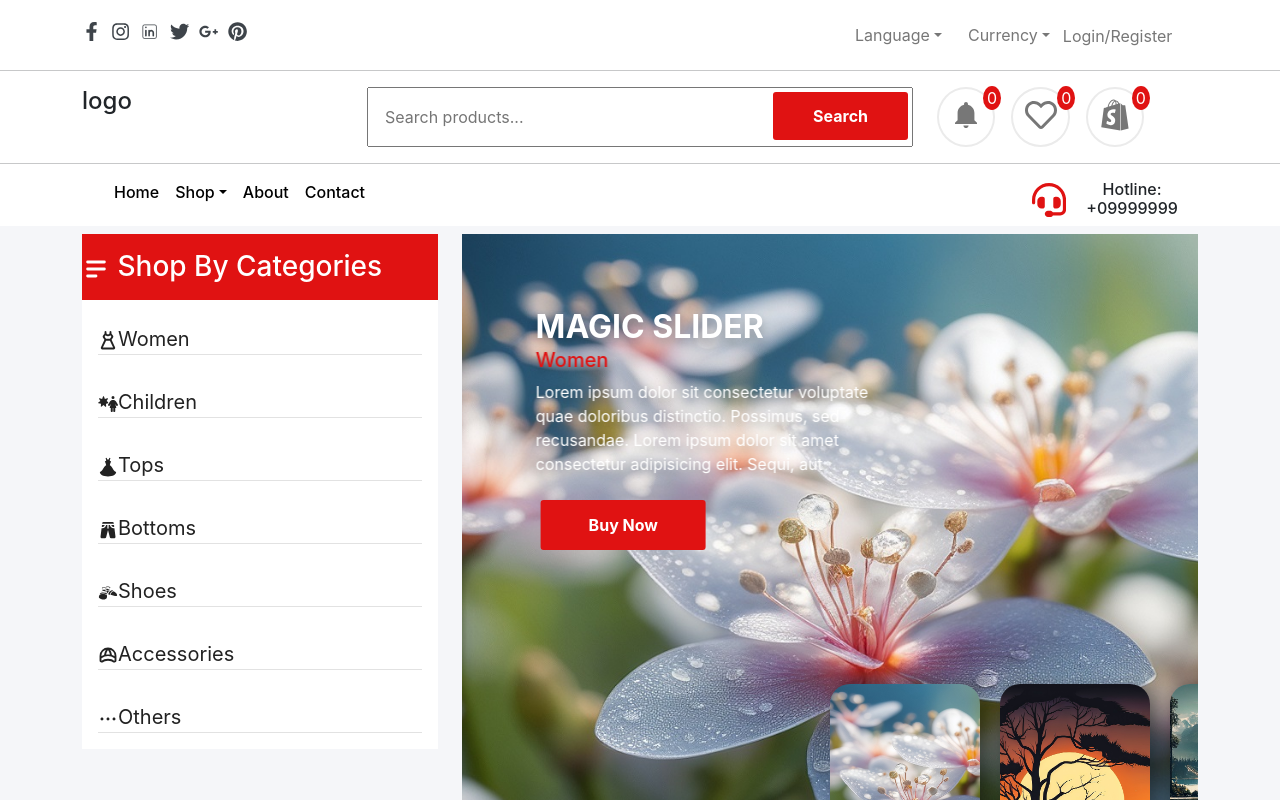
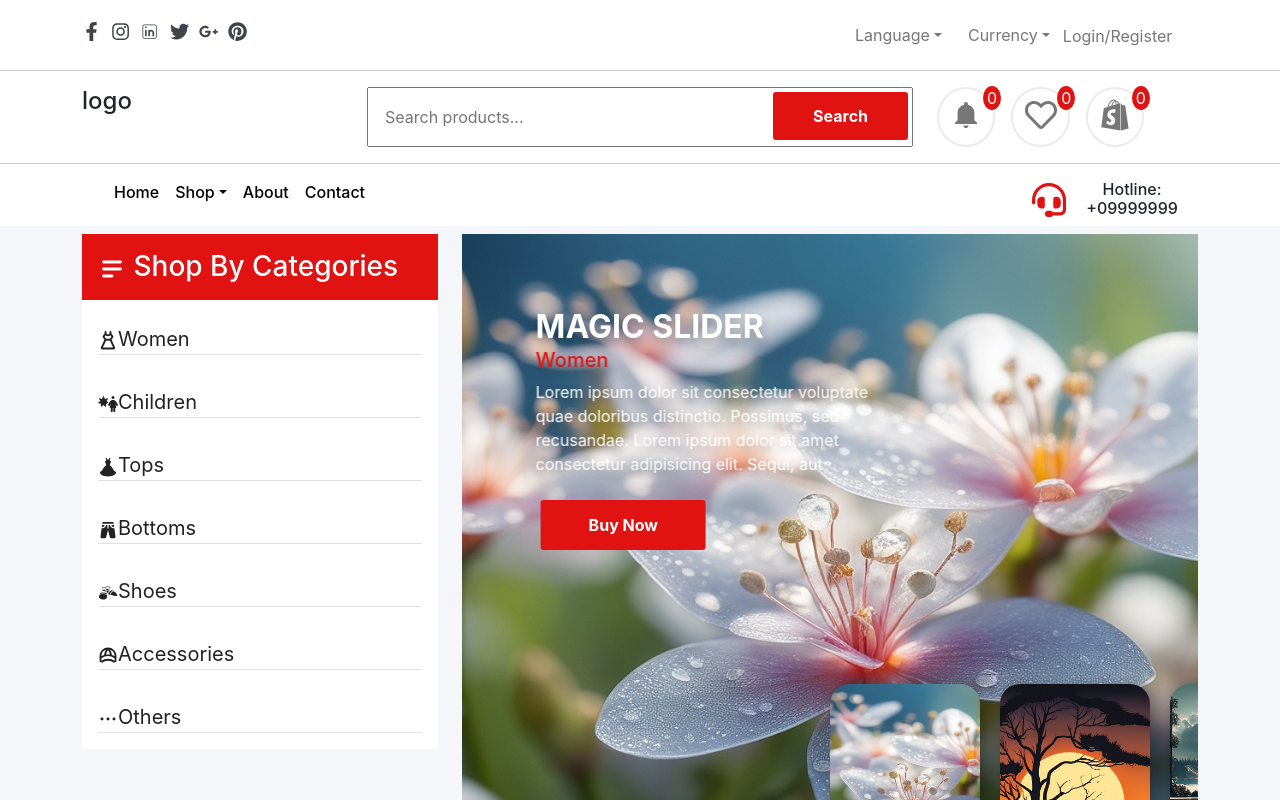
Before and after one commit to Arif-Ur-Rahman/Women-E-Commerce, a React (Create React App) app: page /food-home in a window 1280 px wide. Shown: the top 800 px of the page. Built offline with nearby package versions, Linux system fonts and the light colour scheme.

Commit message:
pused project

```diff
--- a/src/components/categories/Categories.jsx
+++ b/src/components/categories/Categories.jsx
@@ -9,7 +9,7 @@ const Categories = () => {
   return (
     <nav className="categories-nav">
       <div class="categories-menu">
-        <h3 class="categories-menu-title">
+        <h3 class="categories-menu-title px-3">
           <HiMenuAlt2 /> Shop By Categories{" "}
         </h3>
       </div>
--- a/src/components/hero/slider/Slider.jsx
+++ b/src/components/hero/slider/Slider.jsx
@@ -5,6 +5,10 @@ import slide2 from "../../../assets/images/slider/img2.jpg";
 import slide3 from "../../../assets/images/slider/img3.jpg";
 import "./slider.css";
 const Slider = () => {
+  // const [currentSlide, setCurrentSlide] = useState(0);
+  // const nextSlide = () => {
+  //   setCurrentSlide(prevIndex);
+  // };
   const SliderData = [
     {
       images: slide1,
@@ -31,6 +35,7 @@ const Slider = () => {
       link: "/product",
     },
   ];
+  const nextSlide = () => {};
   return (
     <div className="slider">
       <div className="list">
@@ -66,7 +71,7 @@ const Slider = () => {
           {" "}
           <FaArrowAltCircleLeft />
         </button>
-        <button className="next">
+        <button onClick={nextSlide} className="next">
           {" "}
           <FaArrowAltCircleRight />
         </button>
--- a/src/pages/Layout.jsx
+++ b/src/pages/Layout.jsx
@@ -1,6 +1,5 @@
 import React from "react";
 import { Link } from "react-router-dom";
-
 const Layout = () => {
   return (
     <main className="first-section">
```
Also changed, not shown: src/pages/layout.css (added).
